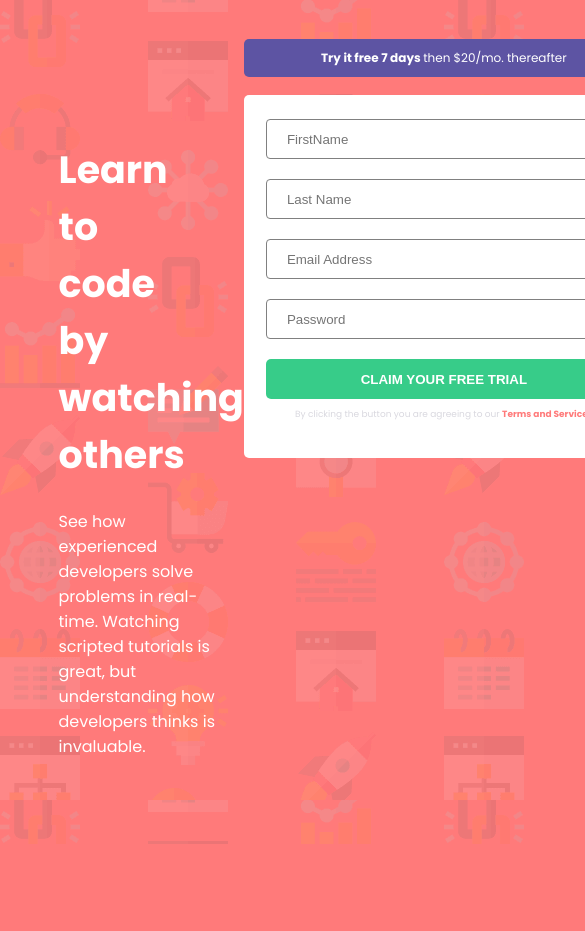
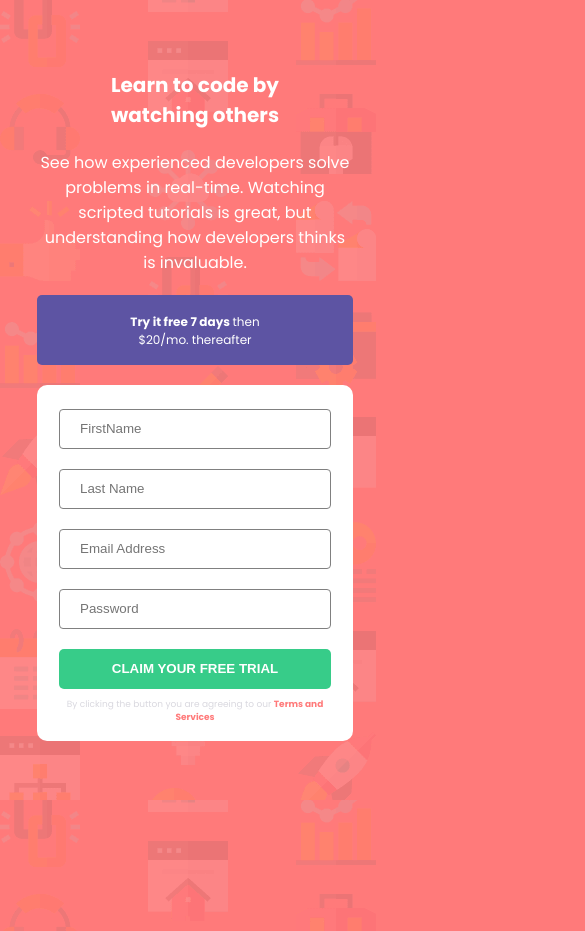
Before and after one commit to imdadAdelabou/LearnToCode, a plain HTML site: page index.html in a window 390 px wide. Shown: the top 931 px of the page, 585 px wide, since content can reach past the window. Before the commit the page ends 844 px from the top, so only its background shows below. Drawn offline with Linux system fonts and the light colour scheme.

Commit message:
[feat] finish project

```diff
--- a/index.css
+++ b/index.css
@@ -50,7 +50,6 @@ section {
 
 .right__content .head {
     width: 100%;
-    height: 38px;
     border-radius: 5px;
     background-color: #5D54A3;
     margin-bottom: 18px;
@@ -63,7 +62,7 @@ section {
 }
 
 .center h4 {
-    margin-top: 10px;
+    margin-top: 18px;
 }
 
 input {
@@ -100,3 +99,46 @@ button {
     color: hsl(0, 100%, 74%);
     font-weight: bold;
 }
+
+@media screen and (max-width: 763px) {
+    section {
+        display: block;
+        width: 90%;
+        margin: 0;
+    }
+    /* .left__content {
+        margin: 0;
+    } */
+    .left__content h1 {
+        font-size: 20px;
+        text-align: center;
+        margin: 0 auto;
+    }
+    .card {
+        width: 90%;
+        border-radius: 10px;
+        margin: 20px auto;
+        padding: 24px 22px 8px 22px;
+    }
+    .left__content p {
+        width: 90%;
+        text-align: center;
+        font-size: 16px;
+        margin: 20px auto;
+    }
+    .right__content {
+        width: 100%;
+    }
+    .right__content .head {
+        width: 90%;
+        margin: 0 auto;
+    }
+    .center h4 {
+        width: 170px;
+        margin-top: 18px;
+        text-align: center;
+    }
+    .spacer {
+        margin-top: 170px;
+    }
+}
--- a/index.html
+++ b/index.html
@@ -45,6 +45,8 @@
                 </div>
         </section>
         </div>
+        <div class="spacer">
+        </div>
 </body>
 
 </html>
```
